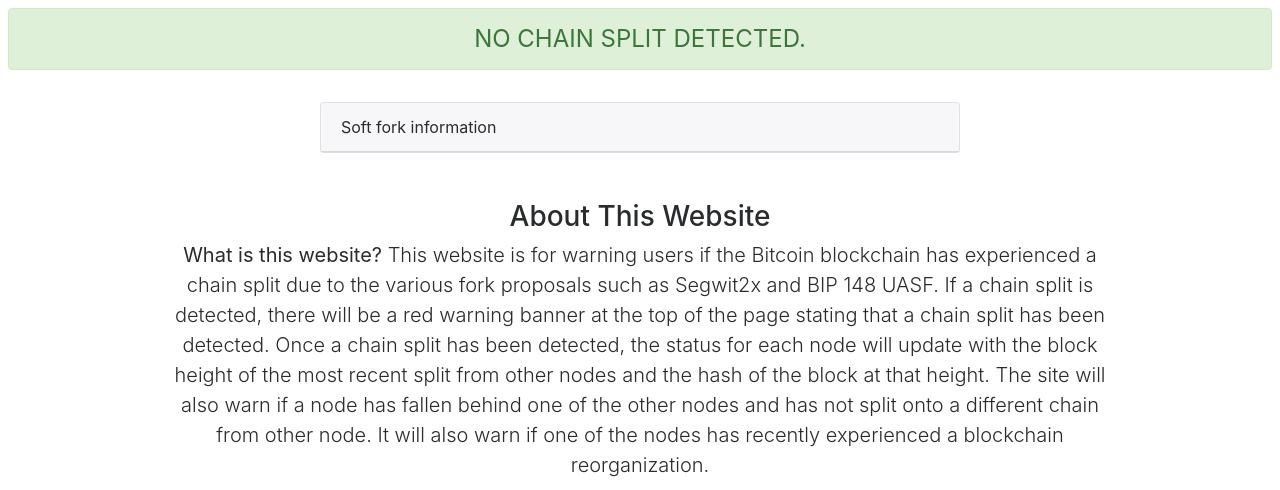
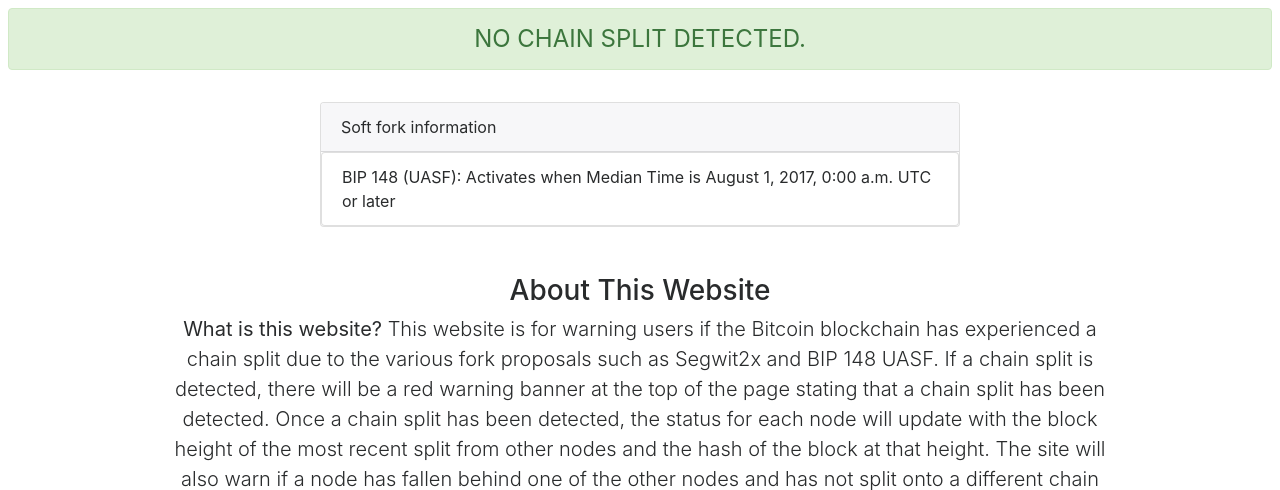
Before and after one commit to achow101/forkmon, a Django app: template monitor/templates/index.html in a window 1280 px wide. Shown: the top 490 px of the page. Run offline with Django 3.2, Linux system fonts and the light colour scheme; the template is opened without the code that fills it, so the values that code supplies are empty; some libraries are stand-ins or nearby versions.

Commit message:
Get node MTP
Get and display the current median time for each node.

```diff
--- a/monitor/models.py
+++ b/monitor/models.py
@@ -1,4 +1,5 @@
 from django.db import models
+from django.utils import timezone
 
 class ForkState(models.Model):
     has_forked = models.BooleanField(default=False)
@@ -19,6 +20,7 @@ class Node(models.Model):
     highest_divergence = models.IntegerField(default=0)
     highest_diverged_hash = models.CharField(max_length=64, blank=True)
     stats_node = models.BooleanField(default=False)
+    mtp = models.DateTimeField(default=timezone.now)
 
     def __str__(self):
         return str(self.name)
--- a/monitor/node_updates.py
+++ b/monitor/node_updates.py
@@ -1,4 +1,4 @@
-from django.core.management.base import BaseCommand, CommandError
+from django.utils import timezone
 
 import requests
 import os
@@ -35,6 +35,9 @@ def update_nodes():
             prev = header['previousblockhash']
             height = header['height']
             hash = header['hash']
+
+            # Update node's MTP
+            node.mtp = datetime.datetime.fromtimestamp(header['mediantime'], timezone.utc)
 
             # check that this node's current top block is this block or the previous block
             blocks = Block.objects.all().filter(node=node, active=True).order_by("-height")
--- a/monitor/templates/index.html
+++ b/monitor/templates/index.html
@@ -38,6 +38,7 @@
             </div>
             <ul class="list-group">
                 <li class="list-group-item">Current height: {{ n.best_block_height }}</li>
+                <li class="list-group-item">Current Median Time: {{ n.mtp }} UTC</li>
                 <li class="list-group-item ">Best Block Hash: <small>{{ n.best_block_hash }}</small></li>
                 <li class="list-group-item">Previous Block Hash: <small>{{ n.prev_block_hash }}</small></li>
                 <li class="list-group-item">
@@ -66,6 +67,7 @@
             {% for f in forks %}
                 <li class="list-group-item">{{ f.name }}: {{ f.count }}/{{ f.elapsed }} ({{ f.threshold }}/{{ f.period }} Threshold)</li>
             {% endfor %}
+            <li class="list-group-item">BIP 148 (UASF): Activates when Median Time is August 1, 2017, 0:00 a.m. UTC or later</li>
         </ul>
     </div>
     <div class="w-75 text-center pt-5 mx-auto">
```
